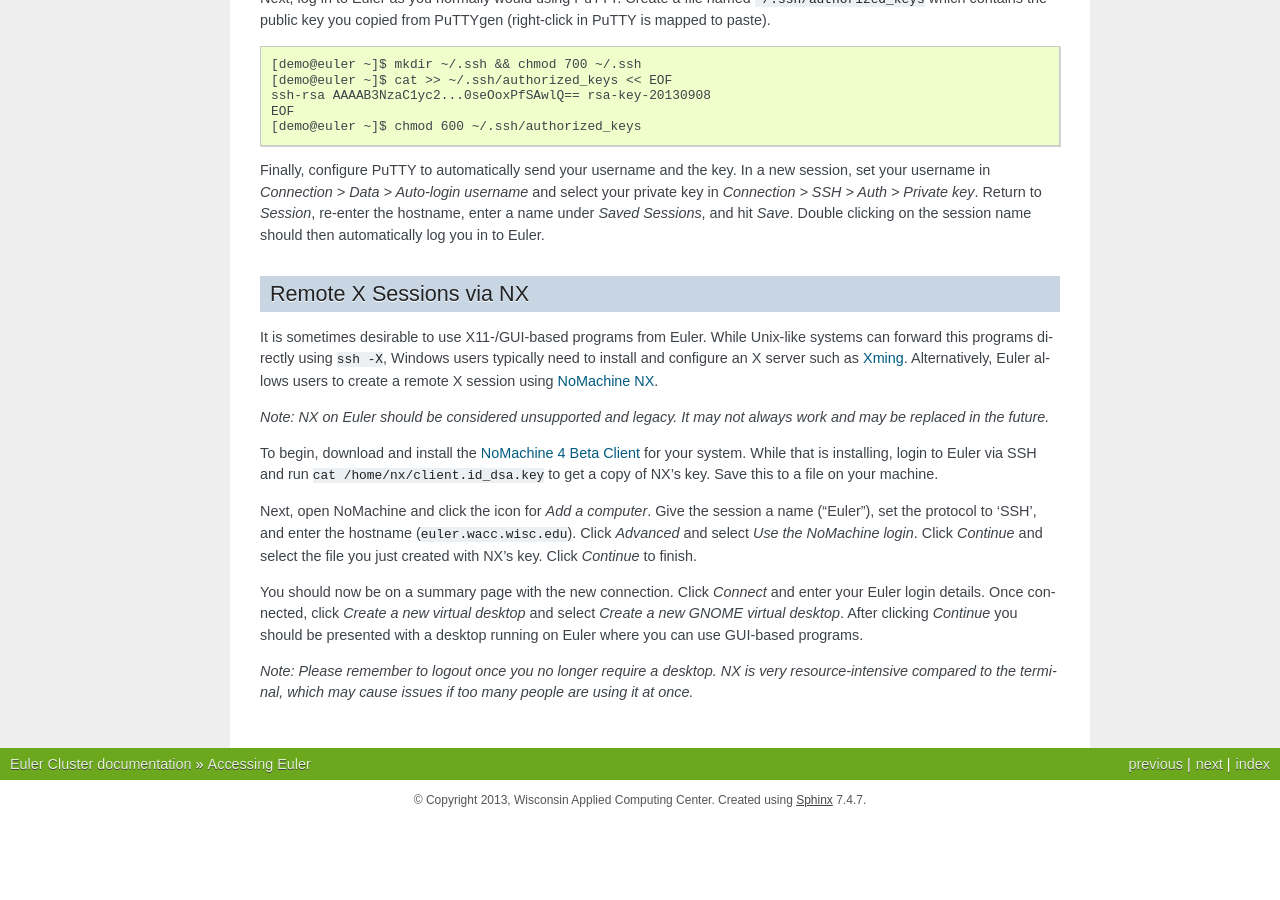
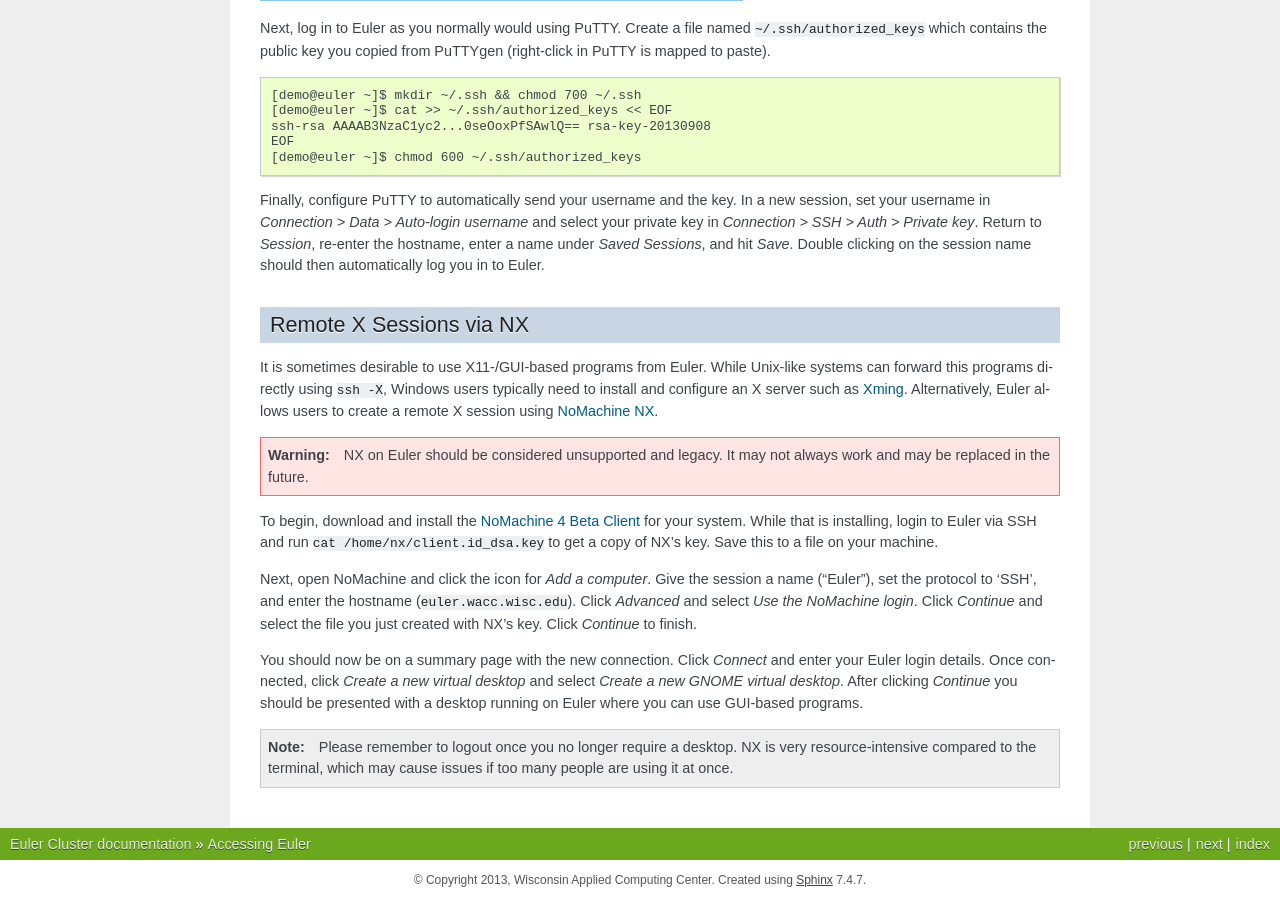
Before and after one commit to wiscacc/docs.wiscacc.org, a Sphinx documentation site: the page built from docs/accessing.rst, in a window 1280 px wide and 900 px high, scrolled down 2649 px. Built offline with Sphinx 7.4.7, drawn with Linux system fonts in a browser that asks for light colours; before the commit the page ends 3469 px from its top, so only the background shows below that; some of the changed text lies outside the part shown.

Commit message:
Using reST admonitions

```diff
--- a/docs/accessing.rst
+++ b/docs/accessing.rst
@@ -41,7 +41,9 @@ Public key-based authentication allows you to access resources without explicitl
 
 Linux / MacOSX / Unix
 ---------------------
-OpenSSH-based clients typically include a command named ``ssh-keygen`` which is used to generate the private and public keys. Once generated, the public key can be copied to the server using ``ssh-copy-id``. Note: MacOSX does not ship with ``ssh-copy-id``; a copy is available here: `ssh-copy-id <https://gist.github.com/andrewseidl/6488345>`_.
+OpenSSH-based clients typically include a command named ``ssh-keygen`` which is used to generate the private and public keys. Once generated, the public key can be copied to the server using ``ssh-copy-id``.
+
+.. note:: MacOSX does not ship with ``ssh-copy-id``; a copy is available here: `ssh-copy-id <https://gist.github.com/andrewseidl/6488345>`_.
 
 On Linux:
 
@@ -109,7 +111,7 @@ Remote X Sessions via NX
 ------------------------
 It is sometimes desirable to use X11-/GUI-based programs from Euler. While Unix-like systems can forward this programs directly using ``ssh -X``, Windows users typically need to install and configure an X server such as `Xming <http://www.straightrunning.com/XmingNotes/>`_. Alternatively, Euler allows users to create a remote X session using `NoMachine NX <http://www.nomachine.com>`_.
 
-`Note: NX on Euler should be considered unsupported and legacy. It may not always work and may be replaced in the future.`
+.. warning:: NX on Euler should be considered unsupported and legacy. It may not always work and may be replaced in the future.
 
 To begin, download and install the `NoMachine 4 Beta Client <http://www.nomachine.com/download-beta.php>`_ for your system. While that is installing, login to Euler via SSH and run ``cat /home/nx/client.id_dsa.key`` to get a copy of NX's key. Save this to a file on your machine.
 
@@ -117,4 +119,4 @@ Next, open NoMachine and click the icon for `Add a computer`. Give the session a
 
 You should now be on a summary page with the new connection. Click `Connect` and enter your Euler login details. Once connected, click `Create a new virtual desktop` and select `Create a new GNOME virtual desktop`. After clicking `Continue` you should be presented with a desktop running on Euler where you can use GUI-based programs.
 
-`Note: Please remember to logout once you no longer require a desktop. NX is very resource-intensive compared to the terminal, which may cause issues if too many people are using it at once.`
+.. note:: Please remember to logout once you no longer require a desktop. NX is very resource-intensive compared to the terminal, which may cause issues if too many people are using it at once.
```
